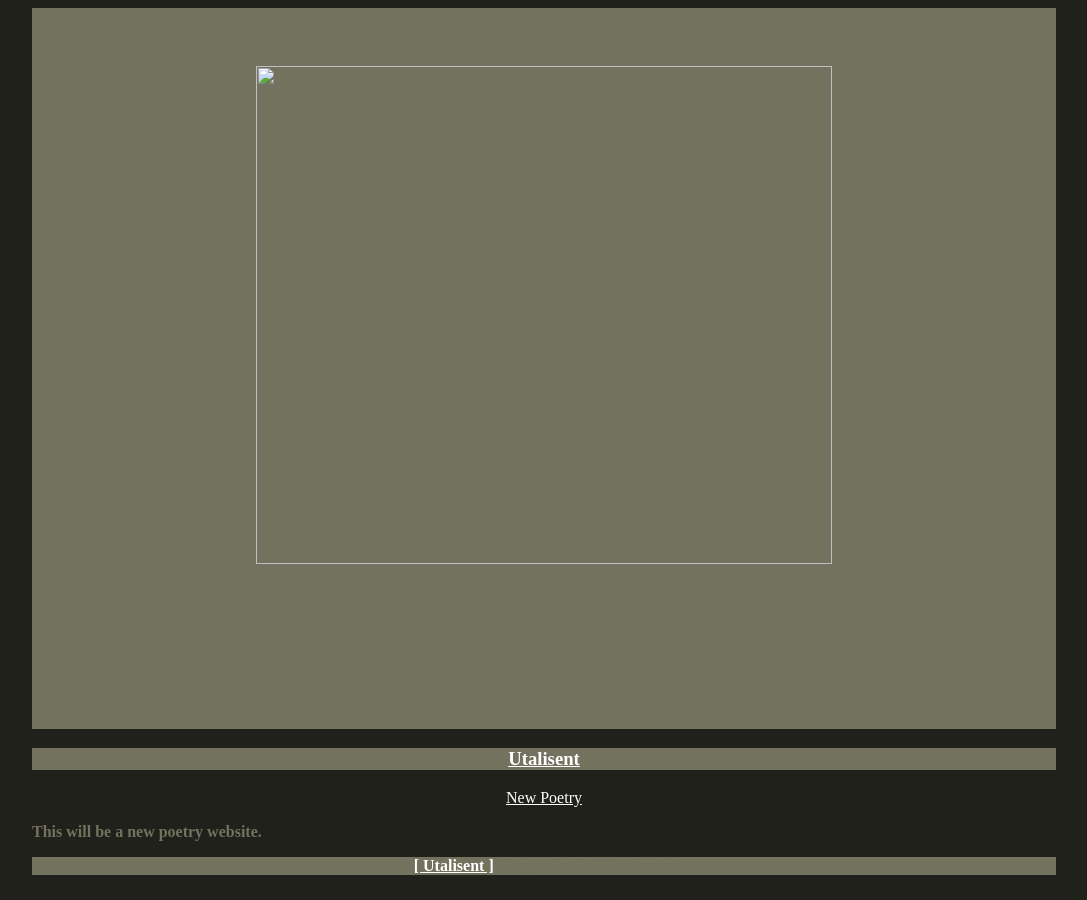
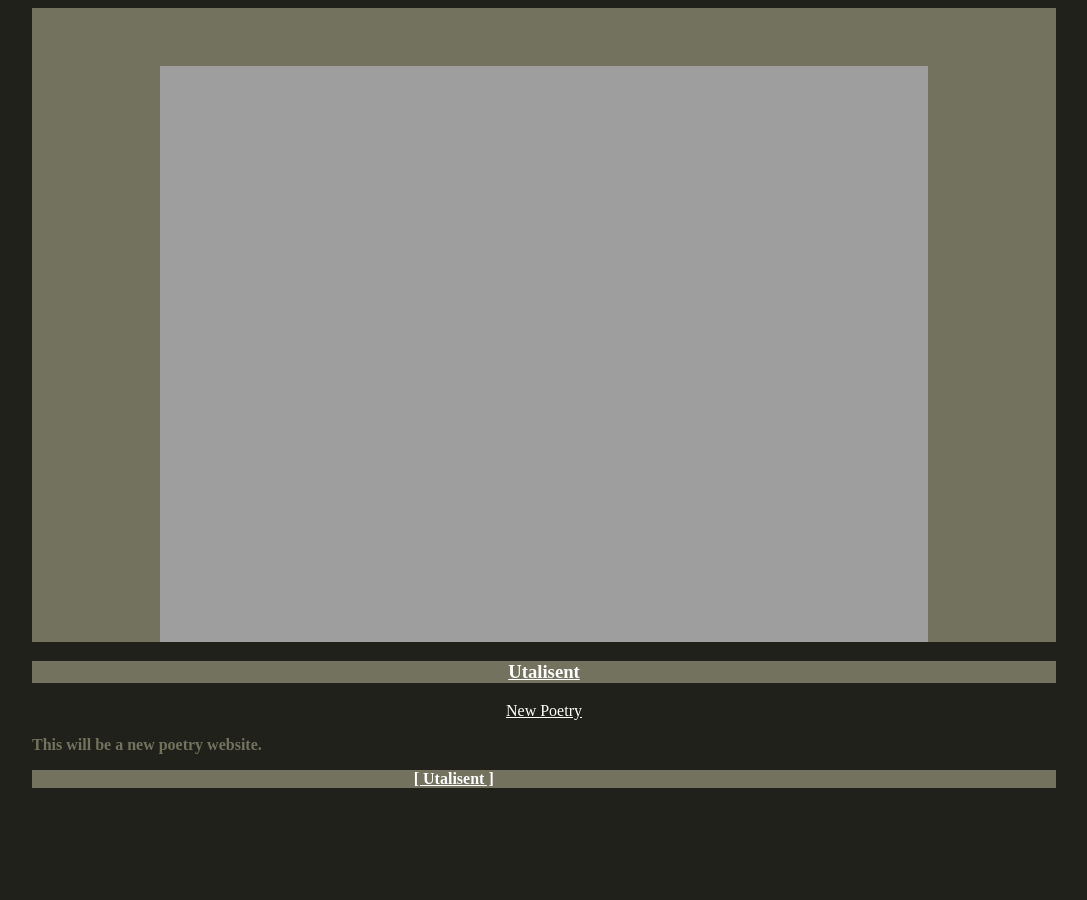
Before and after one commit to LWFlouisa/Utalisent, a Jekyll site: the page built from Poetry/new_poetry.md, in a window 1280 px wide. Shown: the whole page, without its empty margins (96-1183 px from the left). Built offline with Jekyll 4.4.1, drawn with Linux system fonts in a browser that asks for light colours.

Commit message:
Update head.html

```diff
--- a/_includes/head.html
+++ b/_includes/head.html
@@ -3,6 +3,6 @@
 <center>
   <div>
   <h1>Utalisent</h1>
-  <center><img src="" width="75%"></center>
+  <center><img src="https://lwflouisa.github.io/Utalisent/assets/img/img.png" width="75%"></center>
   </div>
 </center>
```
